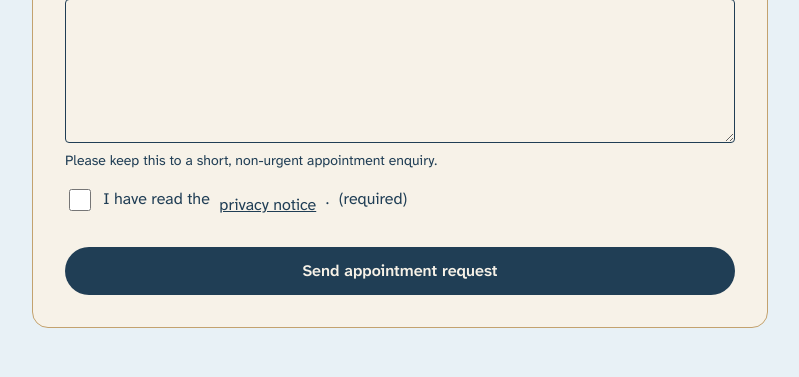
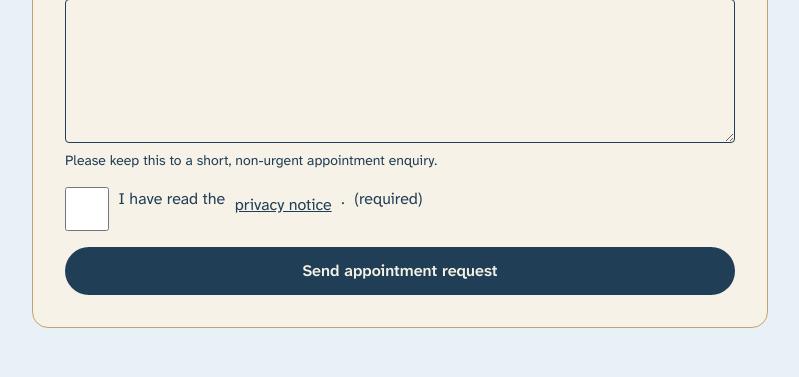
Before and after one commit to mwatsham/stronger-at-home, a PHP site: page /contact/ in a window 1280 px wide. Shown: the part 1499-1876 px from the top of the page, without its empty margins (32-831 px from the left). Run offline with PHP 8.4, Linux system fonts and the light colour scheme; some web fonts are replaced.

Commit message:
fix: enlarge privacy checkbox target

```diff
--- a/site/assets/css/site.css
+++ b/site/assets/css/site.css
@@ -466,7 +466,12 @@ main.homepage {
   padding-block: 0.25rem;
 }
 
-.form-field-checkbox input { flex: 0 0 auto; width: 1.35rem; min-height: 1.35rem; margin-top: 0.15rem; }
+.form-field-checkbox input {
+  flex: 0 0 44px;
+  inline-size: 44px;
+  block-size: 44px;
+  margin: 0;
+}
 
 .appointment-form button {
   min-height: 44px;
```
Also changed, not shown: 1 other file.
